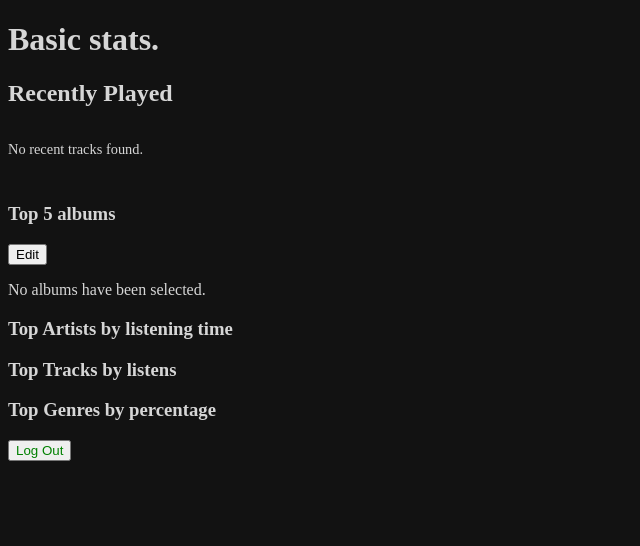
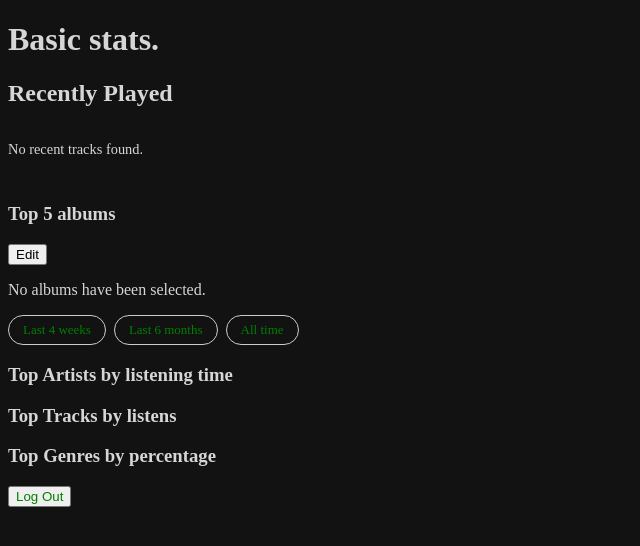
Before and after one commit to GonSoto/musicphile, a Flask app: template templates/profile.html in a window 1280 px wide. Shown: the top 546 px of the page, without its empty margins (0-640 px from the left). Run offline with Flask 3, Linux system fonts and the light colour scheme; the template is opened without the code that fills it, so the values that code supplies are empty.

Commit message:
Added time range selections for top artists and songs

```diff
--- a/app.py
+++ b/app.py
@@ -116,10 +116,14 @@ def profile():
     if sp is None:
         return redirect("/spotify-login")
 
-    top_artists_result = sp.current_user_top_artists(limit=10, time_range="medium_term")
+    time_range = request.args.get("time_range", "short_term")
+    if time_range not in ("short_term", "medium_term", "long_term"):
+        time_range = "short_term"
+
+    top_artists_result = sp.current_user_top_artists(limit=10, time_range=time_range)
     top_artists = top_artists_result["items"]
 
-    top_tracks_result = sp.current_user_top_tracks(limit=10, time_range="medium_term")
+    top_tracks_result = sp.current_user_top_tracks(limit=10, time_range=time_range)
     top_tracks = top_tracks_result["items"]
 
     recent_result = sp.current_user_recently_played(limit=5)
@@ -164,7 +168,7 @@ def profile():
 
     return render_template(
         "profile.html",
-        top_artists=top_artists, top_tracks=top_tracks, top_genres=top_genres, recent_tracks=recent_tracks, top_albums=top_albums)
+        top_artists=top_artists, top_tracks=top_tracks, top_genres=top_genres, recent_tracks=recent_tracks, top_albums=top_albums, time_range=time_range)
 
 @app.route("/search-albums")
 @login_required
--- a/static/styles.css
+++ b/static/styles.css
@@ -165,6 +165,27 @@ p {
     align-self: center;
 }
 
+.time-range-selector {
+    display: flex;
+    gap: 8px;
+    margin-bottom: 16px;
+}
+
+.time-btn {
+    padding: 6px 14px;
+    border-radius: 20px;
+    border: 1px solid #ccc;
+    text-decoration: none;
+    font-size: 13px;
+    color: inherit;
+}
+
+.time-btn.active {
+    background: #37c54f;
+    color: white;
+    border-color: #37c54f;
+}
+
 .track-details {
     flex-grow: 1;
     min-width: 0;
--- a/templates/profile.html
+++ b/templates/profile.html
@@ -68,6 +68,20 @@
        </div>
     </div>
     <div>
+        <div class="time-range-selector">
+            <a href="/profile?time_range=short_term"
+            class="time-btn {% if time_range == 'short_term' %}active{% endif %}">
+                Last 4 weeks
+            </a>
+            <a href="/profile?time_range=medium_term"
+            class="time-btn {% if time_range == 'medium_term' %}active{% endif %}">
+                Last 6 months
+            </a>
+            <a href="/profile?time_range=long_term"
+            class="time-btn {% if time_range == 'long_term' %}active{% endif %}">
+                All time
+            </a>
+        </div>
         <h3>Top Artists by listening time</h3>
         <ul>
             {% for artist in top_artists %}
```
Also changed, not shown: musicphile.db.
